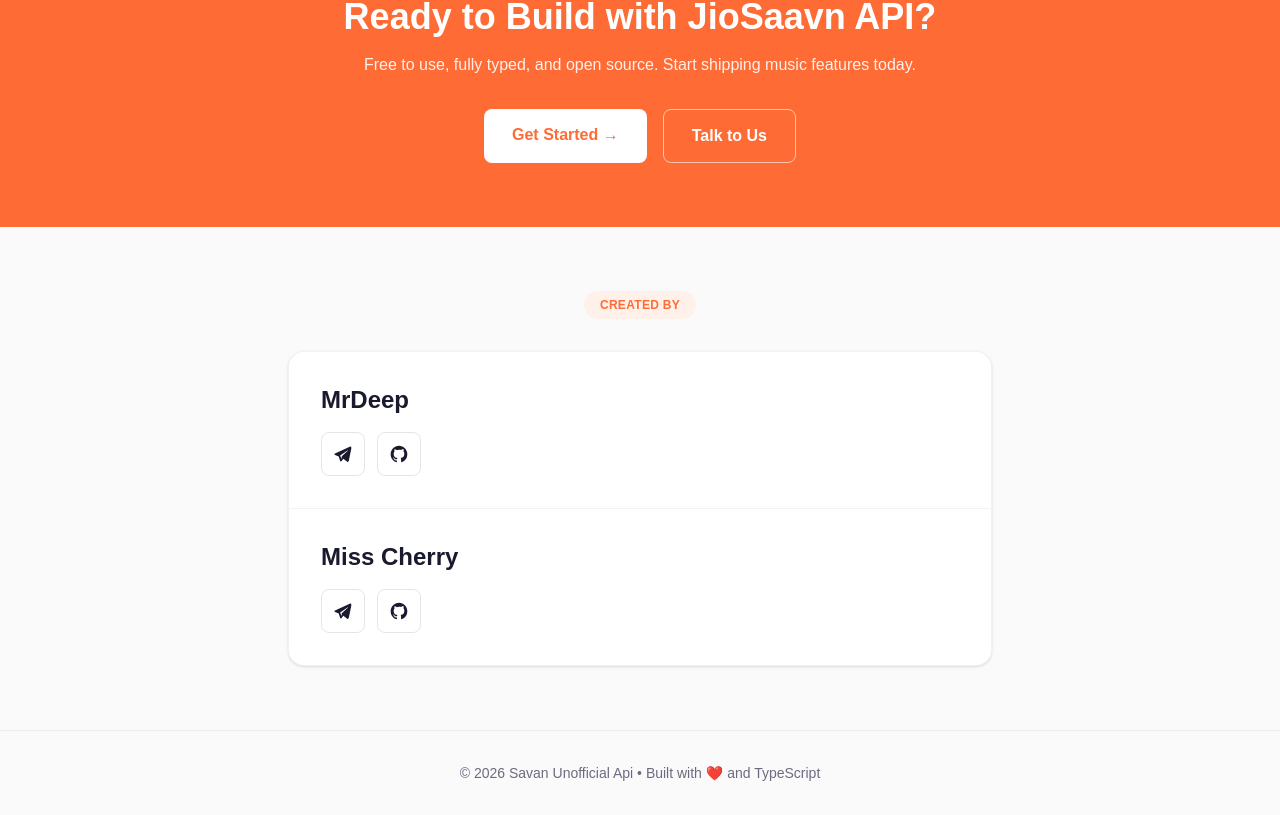
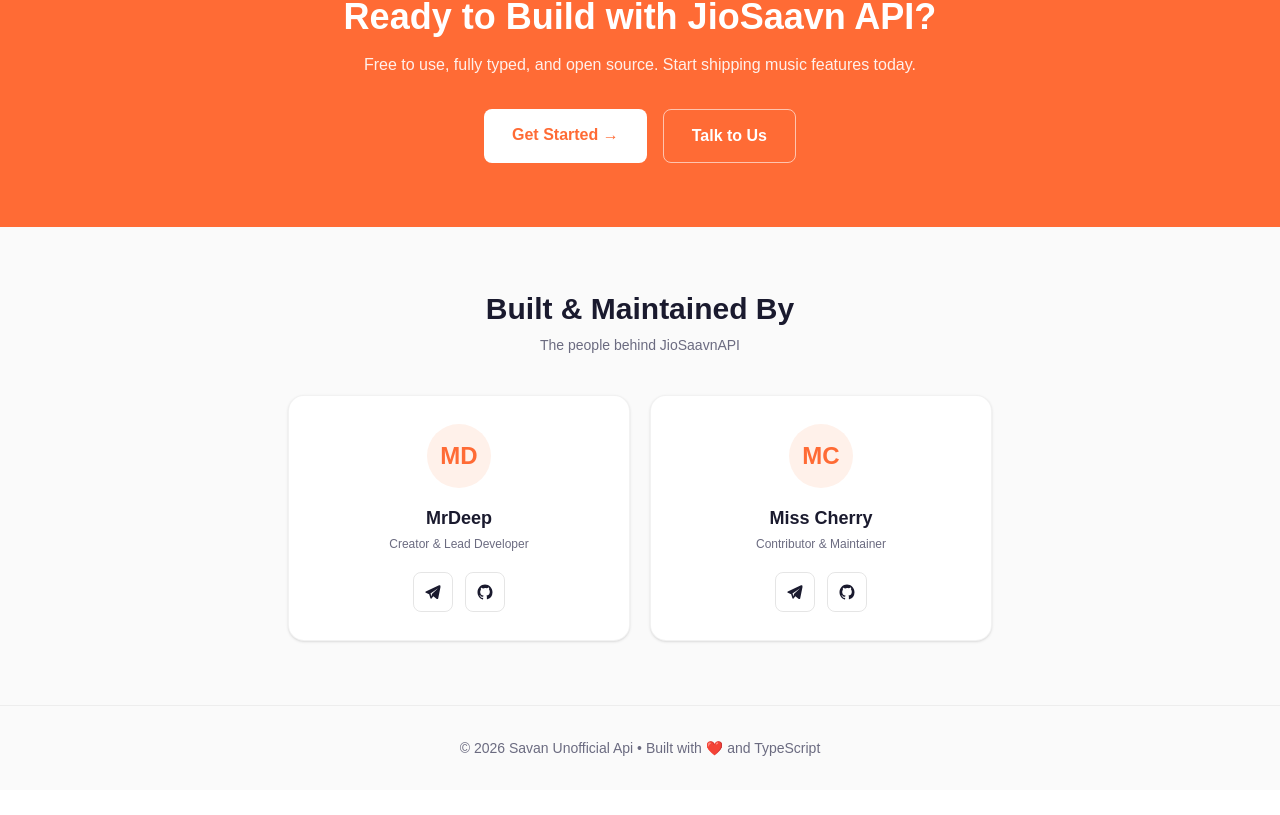
Before and after one commit to inlinetechbot/OpusSaavnApi, a Next.js app: page / in a window 1280 px wide. Shown: the part 1975-2790 px from the top of the page. After the commit the page ends 2765 px from the top, so only its background shows below. Built offline with nearby package versions, Linux system fonts and the light colour scheme.

Commit message:
Update page.tsx

```diff
--- a/src/app/page.tsx
+++ b/src/app/page.tsx
@@ -213,25 +213,28 @@
 
       {/* Created By */}
       <section className="max-w-3xl mx-auto px-5 md:px-8 py-16">
-        <div className="text-center mb-8">
-          <div className="inline-block px-4 py-1.5 rounded-full bg-[#fff1ea] text-[#ff6b35] text-xs font-semibold tracking-wide uppercase">
-            Created By
-          </div>
+        <div className="text-center mb-10">
+          <h2 className="text-2xl md:text-3xl font-extrabold">Built &amp; Maintained By</h2>
+          <p className="text-[#6b6b80] text-sm mt-2">The people behind JioSaavnAPI</p>
         </div>
 
-        <div className="rounded-2xl border border-black/5 bg-white shadow-sm divide-y divide-black/5 overflow-hidden">
-          <div className="p-8">
-            <h3 className="text-2xl font-bold">MrDeep</h3>
-            <div className="flex flex-wrap gap-3 mt-4">
+        <div className="grid grid-cols-1 sm:grid-cols-2 gap-5">
+          <div className="group rounded-2xl border border-black/5 bg-white shadow-sm p-7 text-center transition-all duration-300 hover:-translate-y-1 hover:shadow-lg">
+            <div className="w-16 h-16 mx-auto rounded-full bg-[#fff1ea] flex items-center justify-center text-2xl font-bold text-[#ff6b35]">
+              MD
+            </div>
+            <h3 className="mt-4 text-lg font-bold">MrDeep</h3>
+            <p className="text-[#6b6b80] text-xs mt-1">Creator &amp; Lead Developer</p>
+            <div className="flex items-center justify-center gap-3 mt-5">
               <a
                 href="https://t.me/UffSexyboy"
                 target="_blank"
                 rel="noopener noreferrer"
                 title="Telegram: @UffSexyboy"
                 aria-label="Telegram"
-                className="flex items-center justify-center w-11 h-11 rounded-lg border border-black/10 hover:bg-black/5 transition-colors"
+                className="flex items-center justify-center w-10 h-10 rounded-lg border border-black/10 hover:bg-[#fff1ea] hover:border-[#ff6b35]/30 hover:text-[#ff6b35] transition-colors"
               >
-                <svg width="20" height="20" viewBox="0 0 24 24" fill="currentColor">
+                <svg width="18" height="18" viewBox="0 0 24 24" fill="currentColor">
                   <path d="M21.94 4.6c.27-1.07-.87-1.94-1.87-1.45L2.4 11.32c-.78.38-.73 1.52.08 1.83l4.4 1.7 1.7 5.5c.2.65 1.02.8 1.46.28l2.4-2.8 4.6 3.4c.7.5 1.68.13 1.87-.7l3.03-14.93zM8.6 13.9l9.2-6.4c.2-.14.42.13.24.3l-7.5 6.9-.3 3.2-1.64-4z" />
                 </svg>
               </a>
@@ -241,27 +244,31 @@
                 rel="noopener noreferrer"
                 title="GitHub: TeamAlfaBots"
                 aria-label="GitHub"
-                className="flex items-center justify-center w-11 h-11 rounded-lg border border-black/10 hover:bg-black/5 transition-colors"
+                className="flex items-center justify-center w-10 h-10 rounded-lg border border-black/10 hover:bg-[#fff1ea] hover:border-[#ff6b35]/30 hover:text-[#ff6b35] transition-colors"
               >
-                <svg width="20" height="20" viewBox="0 0 24 24" fill="currentColor">
+                <svg width="18" height="18" viewBox="0 0 24 24" fill="currentColor">
                   <path d="M12 2C6.48 2 2 6.58 2 12.25c0 4.53 2.87 8.37 6.84 9.73.5.1.68-.22.68-.5 0-.24-.01-.87-.01-1.71-2.78.62-3.37-1.36-3.37-1.36-.46-1.19-1.11-1.51-1.11-1.51-.91-.64.07-.62.07-.62 1 .07 1.53 1.05 1.53 1.05.89 1.56 2.34 1.11 2.91.85.09-.66.35-1.11.63-1.37-2.22-.26-4.56-1.13-4.56-5.03 0-1.11.38-2.02 1.03-2.73-.1-.26-.45-1.31.1-2.72 0 0 .84-.28 2.75 1.04A9.3 9.3 0 0 1 12 6.8c.85.004 1.71.12 2.51.34 1.9-1.32 2.75-1.04 2.75-1.04.55 1.41.2 2.46.1 2.72.64.71 1.03 1.62 1.03 2.73 0 3.91-2.34 4.77-4.57 5.02.36.32.68.94.68 1.9 0 1.37-.01 2.47-.01 2.81 0 .27.18.6.69.5A10.26 10.26 0 0 0 22 12.25C22 6.58 17.52 2 12 2z" />
                 </svg>
               </a>
             </div>
           </div>
 
-          <div className="p-8">
-            <h3 className="text-2xl font-bold">Miss Cherry</h3>
-            <div className="flex flex-wrap gap-3 mt-4">
+          <div className="group rounded-2xl border border-black/5 bg-white shadow-sm p-7 text-center transition-all duration-300 hover:-translate-y-1 hover:shadow-lg">
+            <div className="w-16 h-16 mx-auto rounded-full bg-[#fff1ea] flex items-center justify-center text-2xl font-bold text-[#ff6b35]">
+              MC
+            </div>
+            <h3 className="mt-4 text-lg font-bold">Miss Cherry</h3>
+            <p className="text-[#6b6b80] text-xs mt-1">Contributor &amp; Maintainer</p>
+            <div className="flex items-center justify-center gap-3 mt-5">
               <a
                 href="https://t.me/Seductive_caffine"
                 target="_blank"
                 rel="noopener noreferrer"
                 title="Telegram: @Seductive_caffine"
                 aria-label="Telegram"
-                className="flex items-center justify-center w-11 h-11 rounded-lg border border-black/10 hover:bg-black/5 transition-colors"
+                className="flex items-center justify-center w-10 h-10 rounded-lg border border-black/10 hover:bg-[#fff1ea] hover:border-[#ff6b35]/30 hover:text-[#ff6b35] transition-colors"
               >
-                <svg width="20" height="20" viewBox="0 0 24 24" fill="currentColor">
+                <svg width="18" height="18" viewBox="0 0 24 24" fill="currentColor">
                   <path d="M21.94 4.6c.27-1.07-.87-1.94-1.87-1.45L2.4 11.32c-.78.38-.73 1.52.08 1.83l4.4 1.7 1.7 5.5c.2.65 1.02.8 1.46.28l2.4-2.8 4.6 3.4c.7.5 1.68.13 1.87-.7l3.03-14.93zM8.6 13.9l9.2-6.4c.2-.14.42.13.24.3l-7.5 6.9-.3 3.2-1.64-4z" />
                 </svg>
               </a>
@@ -271,9 +278,9 @@
                 rel="noopener noreferrer"
                 title="GitHub: TeamAlfaBots"
                 aria-label="GitHub"
-                className="flex items-center justify-center w-11 h-11 rounded-lg border border-black/10 hover:bg-black/5 transition-colors"
+                className="flex items-center justify-center w-10 h-10 rounded-lg border border-black/10 hover:bg-[#fff1ea] hover:border-[#ff6b35]/30 hover:text-[#ff6b35] transition-colors"
               >
-                <svg width="20" height="20" viewBox="0 0 24 24" fill="currentColor">
+                <svg width="18" height="18" viewBox="0 0 24 24" fill="currentColor">
                   <path d="M12 2C6.48 2 2 6.58 2 12.25c0 4.53 2.87 8.37 6.84 9.73.5.1.68-.22.68-.5 0-.24-.01-.87-.01-1.71-2.78.62-3.37-1.36-3.37-1.36-.46-1.19-1.11-1.51-1.11-1.51-.91-.64.07-.62.07-.62 1 .07 1.53 1.05 1.53 1.05.89 1.56 2.34 1.11 2.91.85.09-.66.35-1.11.63-1.37-2.22-.26-4.56-1.13-4.56-5.03 0-1.11.38-2.02 1.03-2.73-.1-.26-.45-1.31.1-2.72 0 0 .84-.28 2.75 1.04A9.3 9.3 0 0 1 12 6.8c.85.004 1.71.12 2.51.34 1.9-1.32 2.75-1.04 2.75-1.04.55 1.41.2 2.46.1 2.72.64.71 1.03 1.62 1.03 2.73 0 3.91-2.34 4.77-4.57 5.02.36.32.68.94.68 1.9 0 1.37-.01 2.47-.01 2.81 0 .27.18.6.69.5A10.26 10.26 0 0 0 22 12.25C22 6.58 17.52 2 12 2z" />
                 </svg>
               </a>
```
